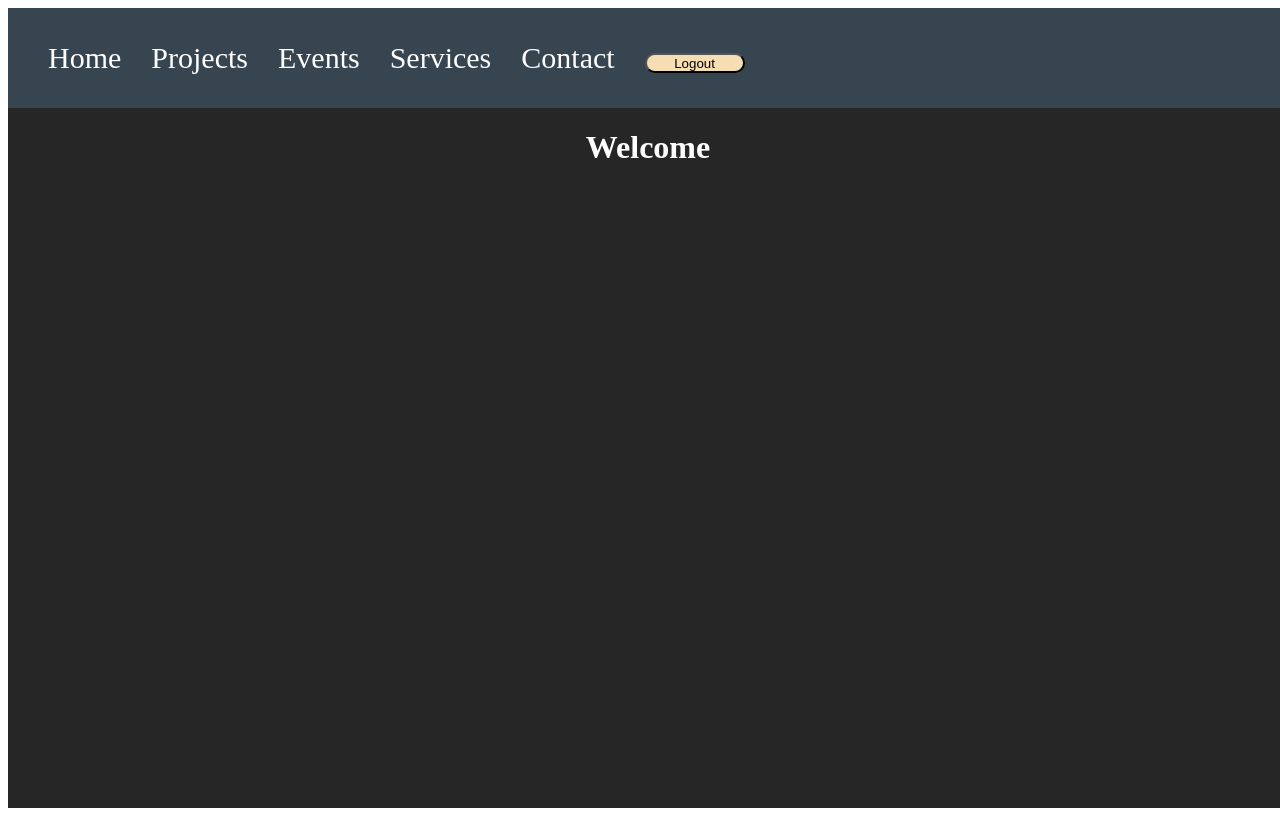
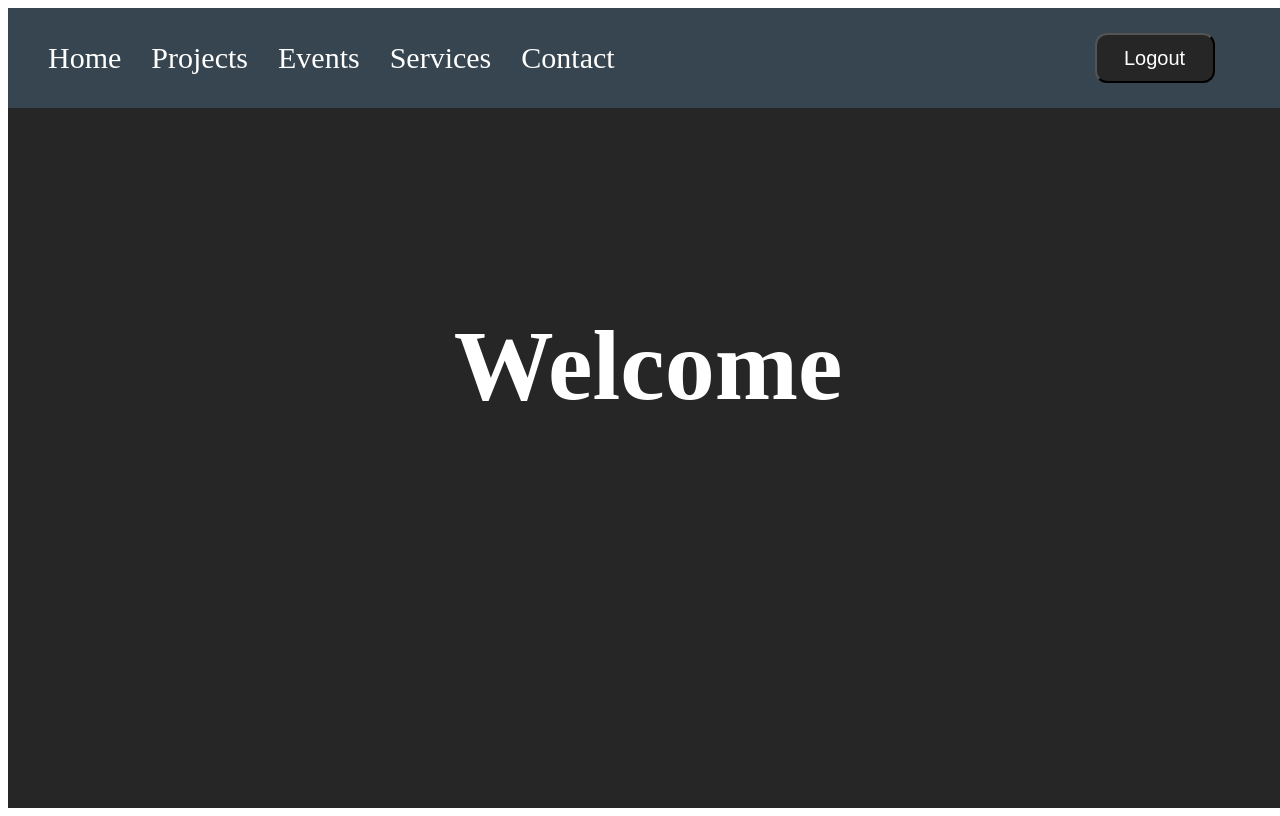
Before and after one commit to MJ-1112/Signup-page, a React (Create React App) app in the folder frontend/client/: page /dashboard in a window 1280 px wide. Built offline with nearby package versions, Linux system fonts and the light colour scheme.

Commit message:
dashboarrd fixed and updated

```diff
--- a/frontend/client/src/components/Dashboard.js
+++ b/frontend/client/src/components/Dashboard.js
@@ -50,10 +50,12 @@ function Dashboard() {
 
         <Link to ='/'><button style={{
           borderRadius:12,
-          width:100,
-          height:20,
-          backgroundColor:'wheat',
-          color:'black'
+          width:120,
+          height:50,
+          backgroundColor:'#262626',
+          color:'white',
+          fontSize:20,
+          marginLeft:450
         }}>Logout</button></Link>
         </ul>
 
@@ -63,7 +65,9 @@ function Dashboard() {
         display:'flex',
         alignItems:'center',
         justifyContent:'center',
-        color:"white"
+        color:"white",
+        fontSize:100,
+        marginTop:200
       }}>
         Welcome
       </h1>
--- a/frontend/client/src/components/Login.js
+++ b/frontend/client/src/components/Login.js
@@ -47,8 +47,7 @@ function Login() {
       const { message, success, token } = result;
 
       if (success) {
-        // ✅ Store token in localStorage
-        localStorage.setItem("token", token);
+
         handleSuccess(message);
 
         // ✅ Navigate after short delay
```
